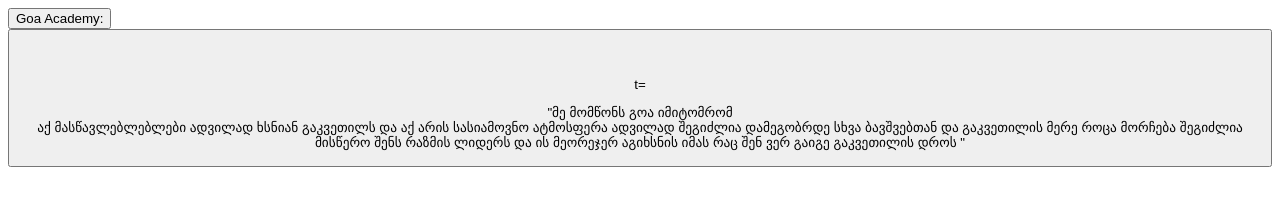
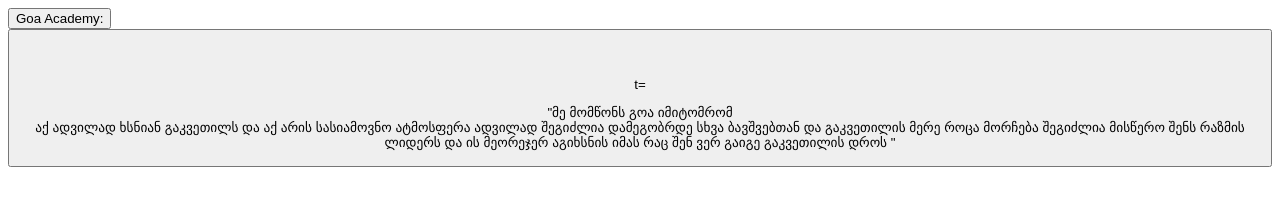
Before and after one commit to Giorgi995/goa, a plain HTML site: page level 02/homework/index.html in a window 1280 px wide. Drawn offline with Linux system fonts and the light colour scheme.

Commit message:
გოა საუკეთესოა

```diff
--- a/level 02/homework/index.html
+++ b/level 02/homework/index.html
@@ -4,6 +4,6 @@
 <br>
 t=<img src="" al"">
 
-<p> "მე მომწონს გოა იმიტომრომ<br> აქ მასწავლებლებლები ადვილად ხსნიან გაკვეთილს
+<p> "მე მომწონს გოა იმიტომრომ<br> აქ  ადვილად ხსნიან გაკვეთილს
 და აქ არის სასიამოვნო ატმოსფერა ადვილად შეგიძლია დამეგობრდე სხვა ბავშვებთან და გაკვეთილის მერე როცა მორჩება
 შეგიძლია მისწერო შენს რაზმის ლიდერს და ის მეორეჯერ აგიხსნის იმას რაც შენ ვერ გაიგე გაკვეთილის დროს "<p>
```
